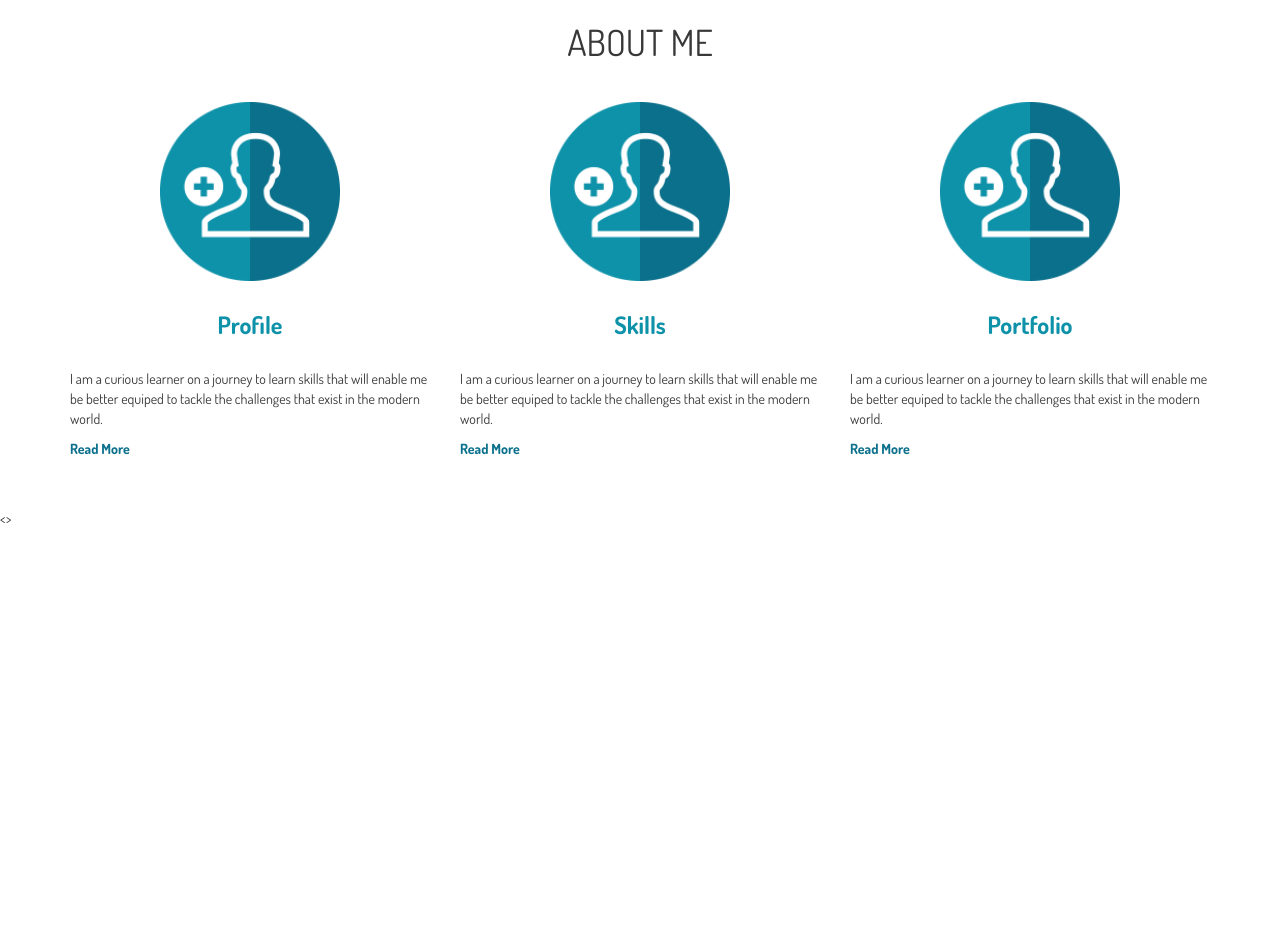
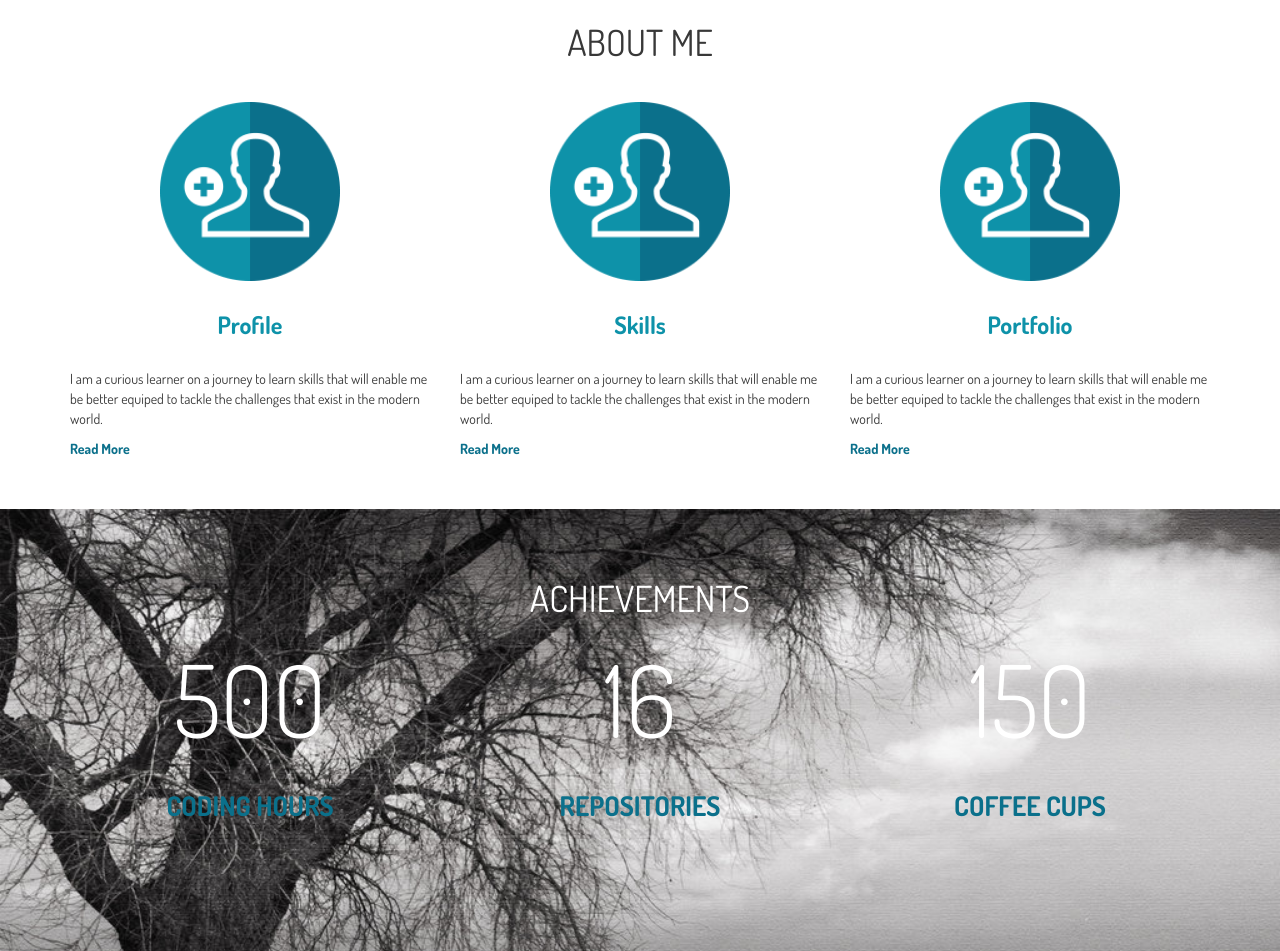
Before and after one commit to mickityy/personal-responsive, a plain HTML site: page index.html in a window 1280 px wide. Shown: the part 815-1766 px from the top of the page. Before the commit the page ends 1344 px from the top, so only its background shows below. Drawn offline with Linux system fonts and the light colour scheme.

Commit message:
my achievements section

```diff
--- a/css/style.css
+++ b/css/style.css
@@ -119,3 +119,33 @@ body{
 .about a:hover{
   color: #0e92a9;
 }
+
+.ach{
+  background-image: url(../img/bg6.jpg);
+  background-size: cover;
+  padding-top: 50px;
+  padding-bottom: 50px;
+  background-attachment: fixed;
+  color: #ffffff;/*font color for text*/
+  text-align: center;/*aligns ach h1 and achbloc span to the center*/
+}
+
+.ach h1{
+  font-size: 36px;
+  font-weight: 400;
+  text-transform: uppercase;
+}
+
+.achbloc span{
+  font-size: 100px;
+  font-weight: 300;
+}
+
+.achbloc h3{
+  font-size: 27px;
+  font-weight: 700;
+  text-transform: uppercase;
+  color: #0b708b;
+  margin-bottom: 80px;
+
+}
--- a/index.html
+++ b/index.html
@@ -104,7 +104,37 @@
 <!--END OF ABOUT SECTION -->
 
 <!--ACHIEVEMENTS SECTION -->
-	<>
+	<div class="col-md-12 ach">
+			<div class="container">
+					<div class="row">
+							<div class="col-md-4 col-md-offset-4">
+									<h1>Achievements</h1>
+							</div>
+					</div>
+					<div class="row">
+							<div class="col-md-4">
+									<div class="achbloc">
+											<span>500</span>
+											<h3>Coding Hours</h3>
+									</div>
+							</div>
+
+							<div class="col-md-4">
+									<div class="achbloc">
+											<span>16</span>
+											<h3>Repositories</h3>
+									</div>
+							</div>
+
+							<div class="col-md-4">
+									<div class="achbloc">
+											<span>150</span>
+											<h3>Coffee Cups</h3>
+									</div>
+							</div>
+					</div>
+			</div>
+	</div>
 <!--END OF ACHIEVEMENTS SECTION -->
 
 
```
Also changed, not shown: img/bg6.jpg (added).
